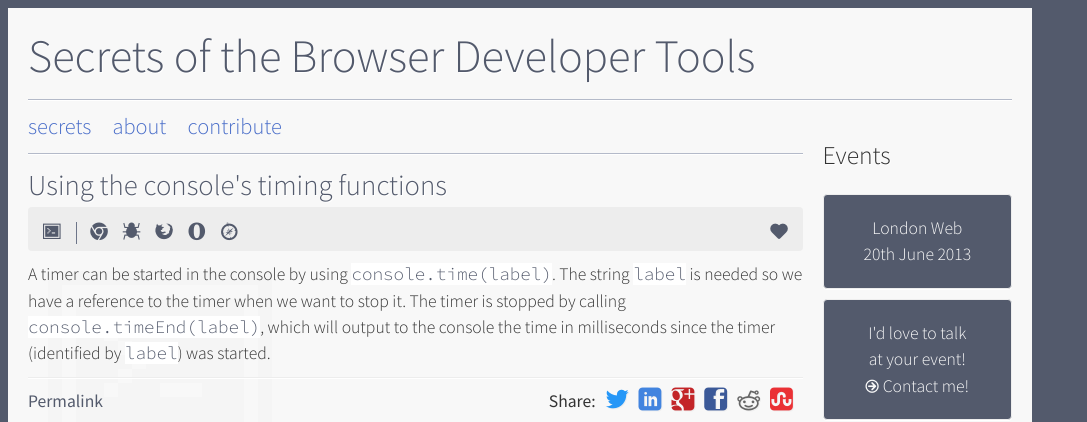
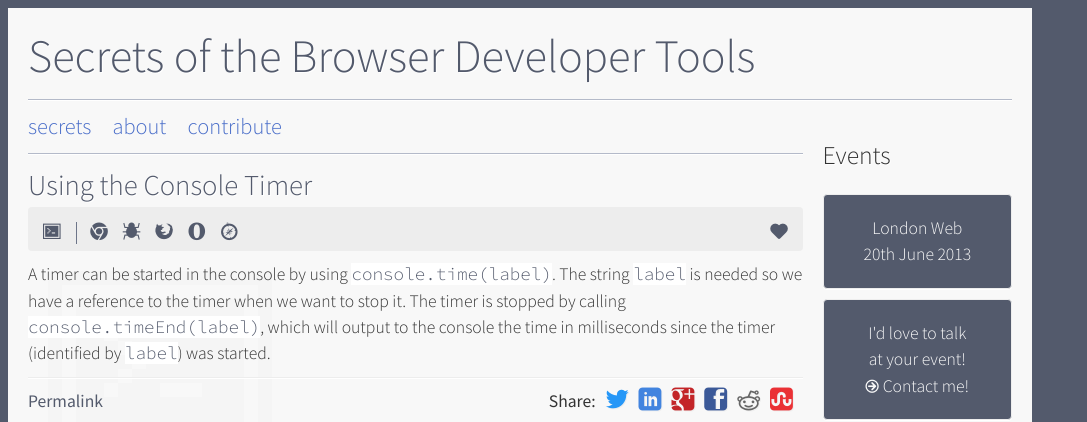
Before and after one commit to andismith/dev-tool-secrets, a Jekyll site: the page built from secret/console-using-the-console-timer.md, in a window 1280 px wide. Shown: the top 422 px of the page, without its empty margins (0-1087 px from the left). Built offline with Jekyll 4.4.1, drawn with Linux system fonts in a browser that asks for light colours; nearby versions of some CDN libraries; library files that are not in the unit come from our copies; Markdown is read by kramdown in place of the engine named in the settings.

Commit message:
Renamed file to be consistent with title of secret

```diff
--- a/secret/console-timers.md
+++ b/secret/console-using-the-console-timer.md
@@ -3,7 +3,7 @@ date: 2013-06-18 15:51:00
 layout: secret
 published: true
 
-title: Using the console's timing functions
+title: Using the Console Timer
 authors:
 - Aptary
 order: 05-00175
```
